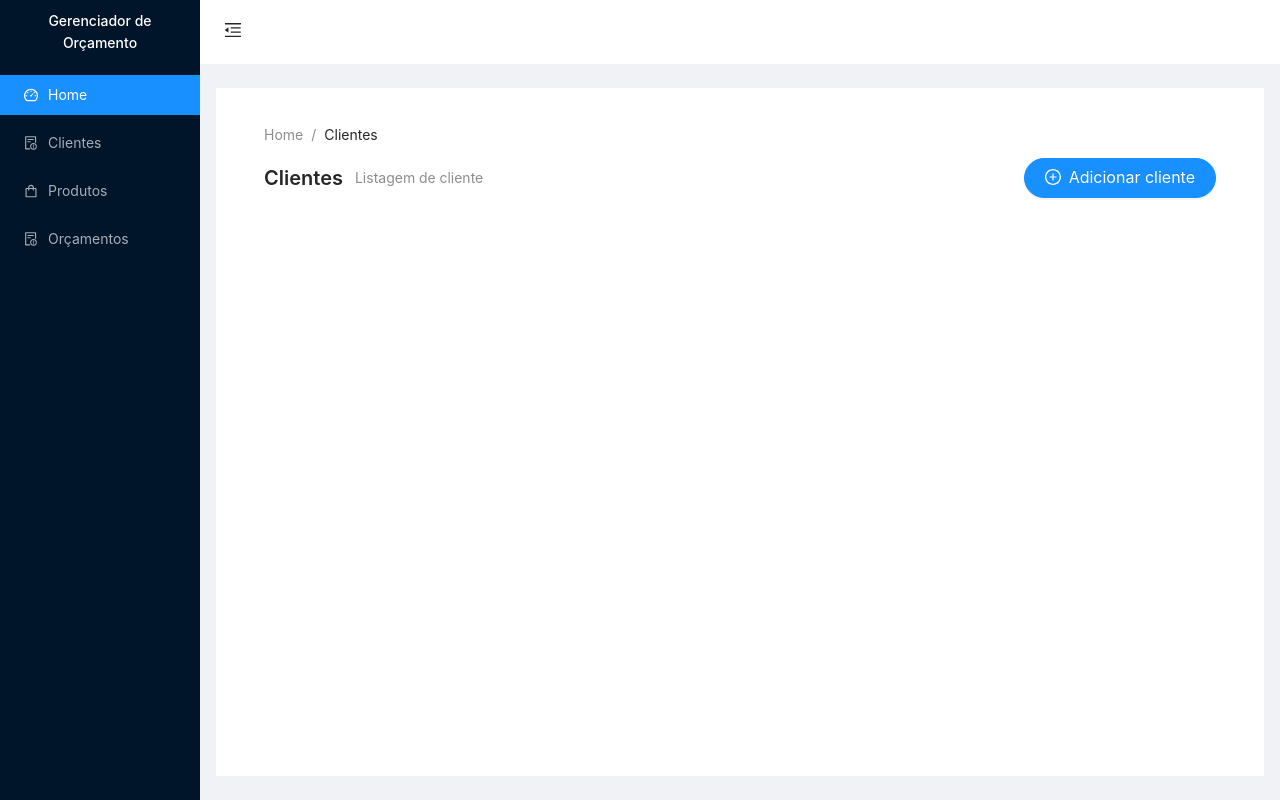
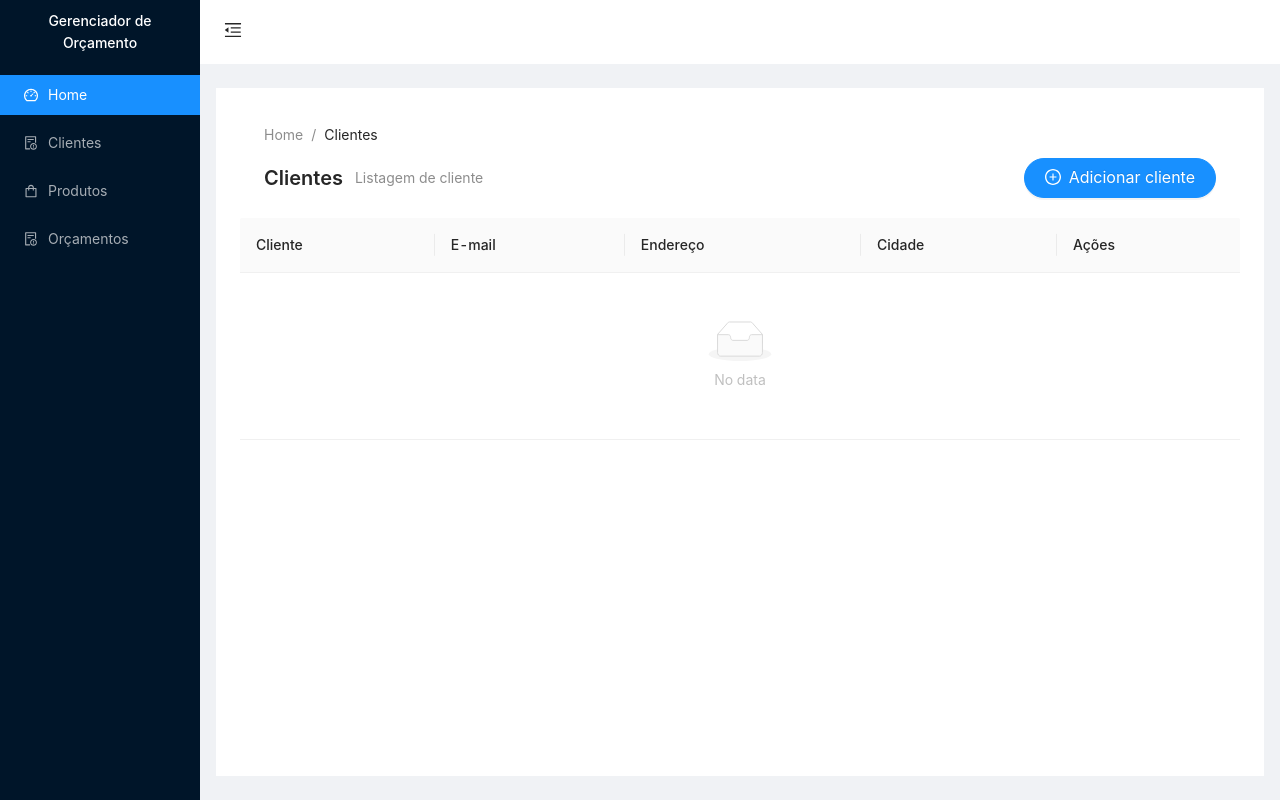
Before and after one commit to Stevanini/react-orcamento, a React (Create React App) app in the folder Frontend/: page /react-orcamento/clients in a window 1280 px wide. Built offline with nearby package versions, Linux system fonts and the light colour scheme.

Commit message:
Terminando a tela de cliente

```diff
--- a/Frontend/src/components/ClientsList/index.tsx
+++ b/Frontend/src/components/ClientsList/index.tsx
@@ -45,9 +45,19 @@ const ClientsList: React.FC<ClientListProps> = (props) => {
 				<span>{record.name}</span>,
 		},
 		{
-			title: 'email',
+			title: 'E-mail',
 			render: (_: any, record: Client) =>
 				<span>{record.email}</span>,
+		},
+		{
+			title: 'Endereço',
+			render: (_: any, record: Client) =>
+				<span>{record.address}</span>,
+		},
+		{
+			title: 'Cidade',
+			render: (_: any, record: Client) =>
+				<span>{record.city}</span>,
 		},
 		{
 			title: 'Ações',
--- a/Frontend/src/pages/Clients/index.tsx
+++ b/Frontend/src/pages/Clients/index.tsx
@@ -63,10 +63,9 @@ const Clients: React.FC = () => {
 				setIsModalVisible={changeModal}
 			/>
 
-			{/*
 			<ClientsList
 				setClientId={changeClientId}
-			/> */}
+			/>
 		</>
 	);
 };
```
